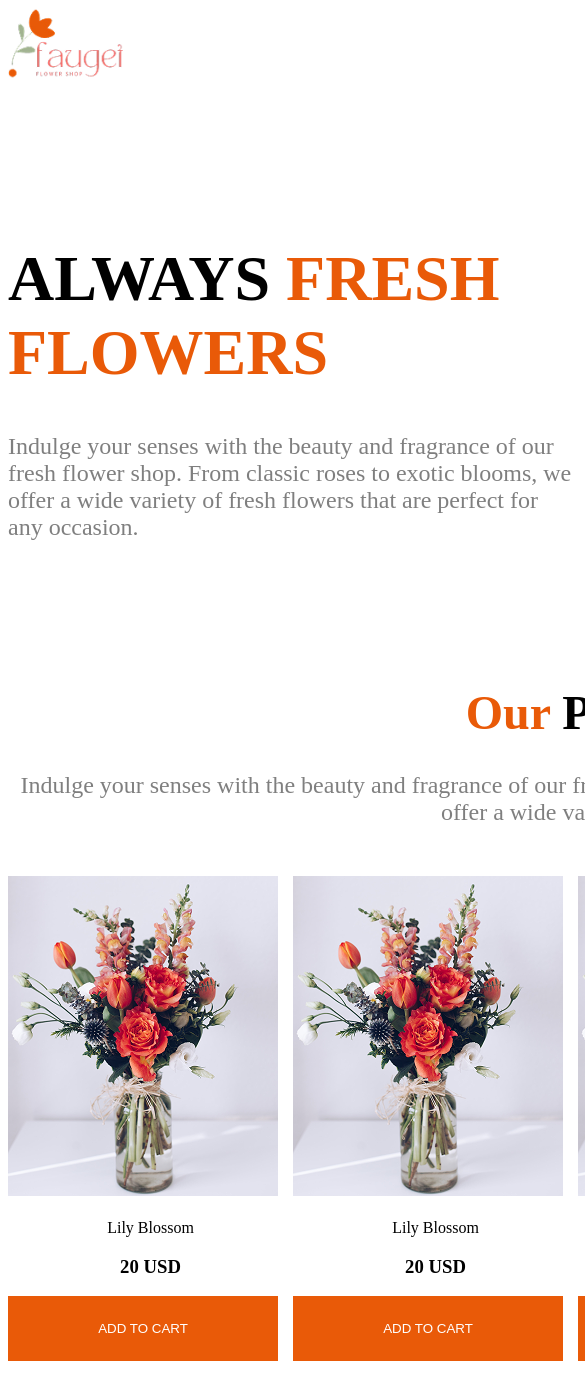
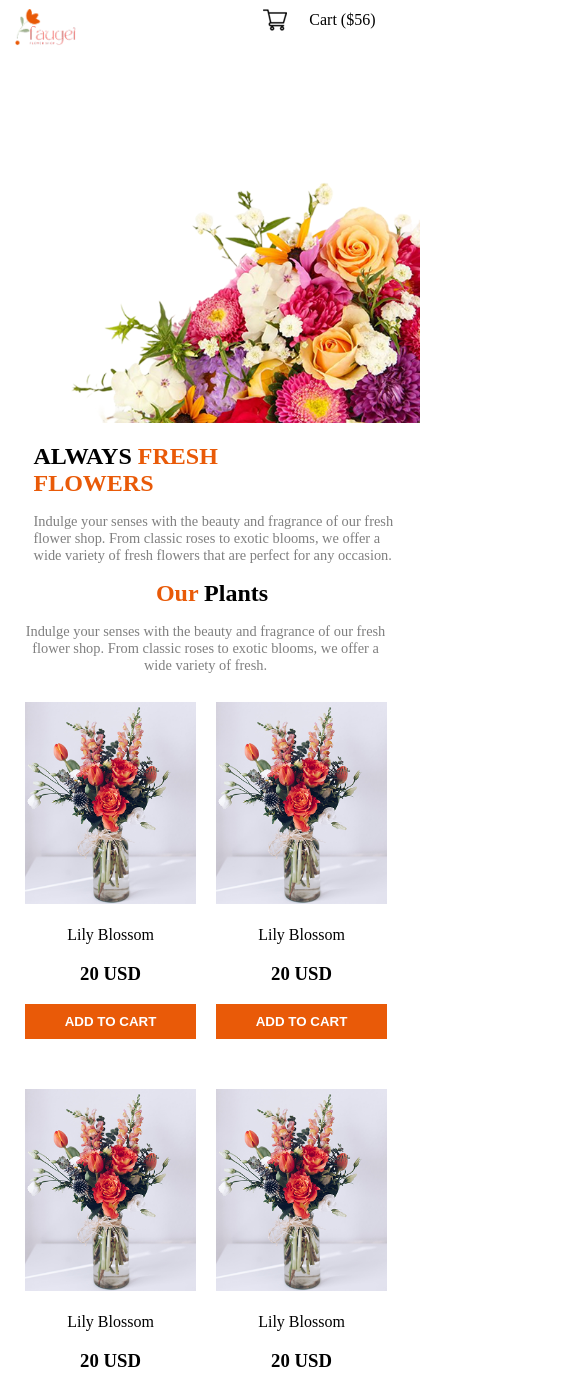
Before and after one commit to hamim313/assignment2, a plain HTML site: page index.html in a window 390 px wide. Shown: the top 1375 px of the page, 585 px wide, since content can reach past the window. Drawn offline with Linux system fonts and the light colour scheme.

Commit message:
banner and display section are responsive done

```diff
--- a/index.html
+++ b/index.html
@@ -11,9 +11,9 @@
         <nav>
             <img src="assets/logo.png" alt="">
             <div class="nav-items">
-                <a class="black" href="home.html">Home</a>
-                <a class="light-gray" href="shop.html">Shop</a>
-                <a class="light-gray" href="aboutus.html">About us</a>
+                <a class="black home" href="home.html">Home</a>
+                <a class="light-gray shop" href="shop.html">Shop</a>
+                <a class="light-gray aboutus" href="aboutus.html">About us</a>
                 <div class="cart-div">
                     <img class="cart-img" src="assets/shopping-cart.png" alt="">
                     <a class="black" href="cart.html">Cart ($56)</a>
@@ -21,12 +21,12 @@
             </div>
         </nav>
         <div class="banner">
+            <div class="banner-img">
+                <img src="assets/hero-flower.png" alt="">
+            </div>
             <div class="banner-text">
                 <h1 class="text-title">ALWAYS <span class="orange">FRESH <br> FLOWERS</span> </h1>
                 <p class="main-text gray">Indulge your senses with the beauty and fragrance of our fresh flower shop. From classic roses to exotic blooms, we offer a wide variety of fresh flowers that are perfect for any occasion. </p>
-            </div>
-            <div class="banner-img">
-                <img src="assets/hero-flower.png" alt="">
             </div>
         </div>
     </header>
--- a/styles/styles.css
+++ b/styles/styles.css
@@ -44,6 +44,7 @@ a{
 .banner{
     width: 1140px;
     display: flex;
+    flex-direction: row-reverse;
     justify-content: space-between;
     margin-top: 120px;
     margin-left: auto;
@@ -100,9 +101,79 @@ a{
     background-color: #E95A08;
     color: white;
     padding: 25px 50px;
+    font-weight: 700;
 }
 
 
 @media (max-width:412px) {
+    nav{
+        width: 361px;
+        height: 38px;
+        display: flex;
+        justify-content: space-between;
+        margin: auto;
+    }
 
+    .nav-items>.home, .nav-items>.aboutus, .nav-items>.shop{
+        display: none;
+    }
+    .nav-items{
+        width: 113px;
+        height: 24px;
+        display: flex;
+        justify-content: space-between;
+        align-items: center;
+    }
+    .cart-div{
+        width: 113px;
+        display: flex;
+        justify-content: space-between;
+        align-items: center;
+    }
+    .banner{
+        display: block;
+        width: 412px;
+    }
+    .banner-img>img{
+        width: 100%;
+    }
+    .banner-text{
+        width: 361px;
+        margin: auto;
+    }
+    .text-title{
+        font-size: 1.5rem;
+    }
+    .main-text{
+        font-size: 0.9rem;
+    }
+    .display-section{
+        width: 100%;
+        margin: 0 17px;
+    }
+    .heading{
+        font-size: 1.5rem;
+    }
+    .heading-text{
+        width: 361px;
+        font-size: 0.9rem;
+    }
+    .card{
+        width: 361px;
+        display: grid;
+        grid-template-columns: repeat(2, 1fr);
+        margin-top: 28px;
+        gap: 20px;
+    }
+    .cards{
+        width: 171px;
+    }
+    .cards>img{
+        width: 100%;
+    }
+    .btn-primary{
+        width: 171px;
+        padding: 10px 20px;
+        font-weight: 600;
+    }
 }
```
